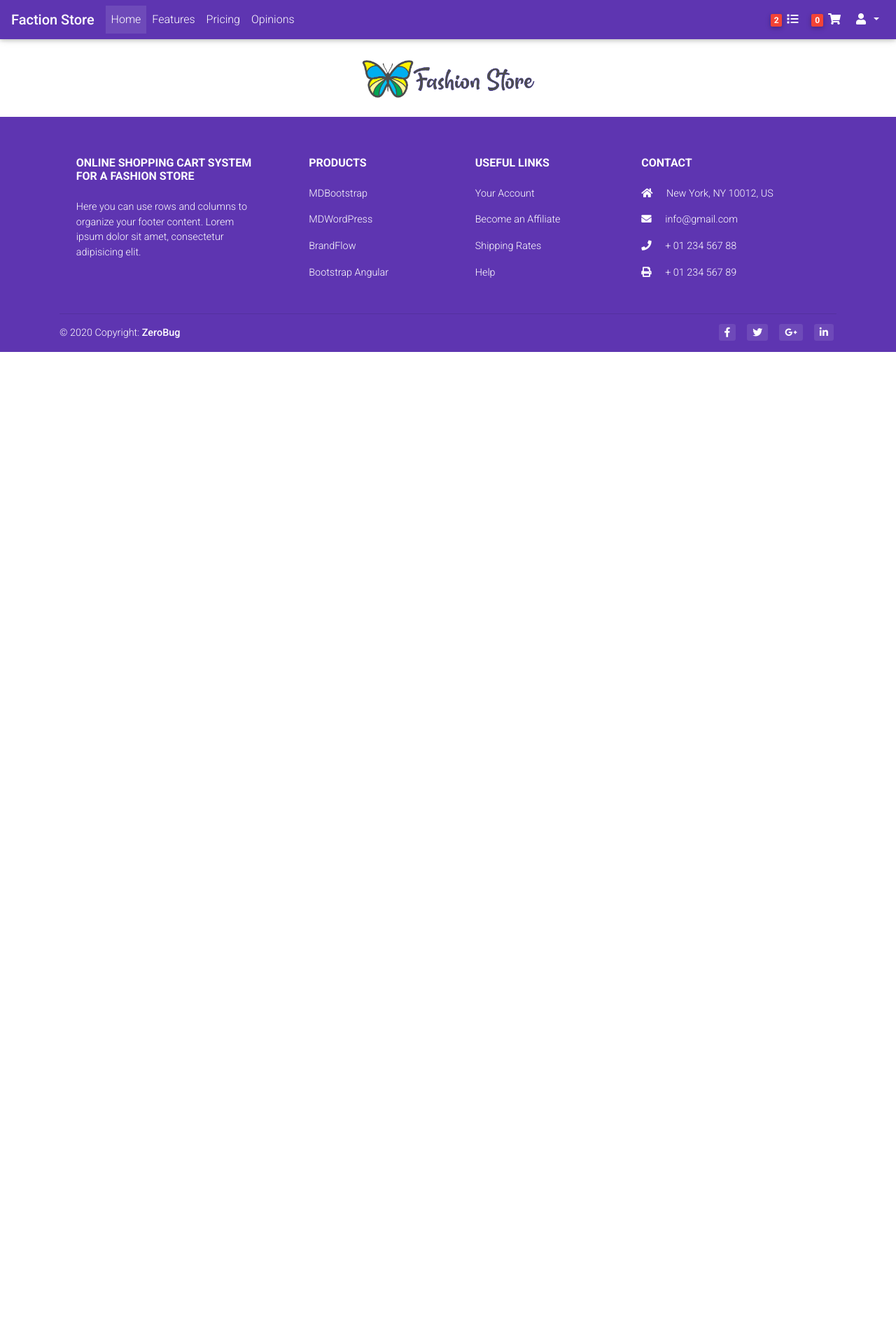
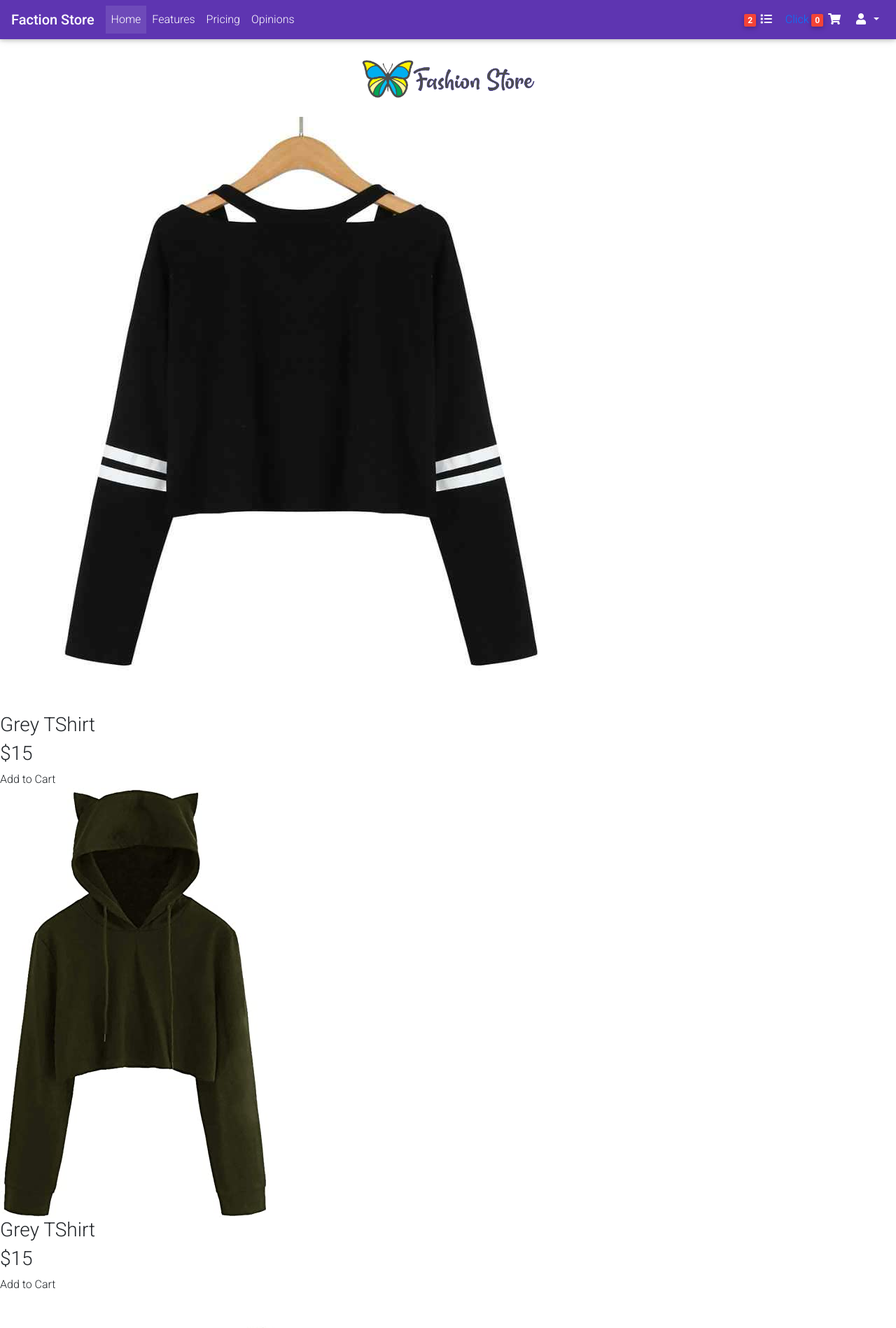
Before and after one commit to anujshashimal/Fashion-Web-App, a React (Create React App) app in the folder web/: page /cartsample in a window 1280 px wide. Shown: the top 1898 px of the page at 70% size. Before the commit the page ends 800 px from the top, so only its background shows below. Built offline with nearby package versions, Linux system fonts and the light colour scheme.

Commit message:
Cart sample pages updated

```diff
--- a/web/src/Actions/addActions.js
+++ b/web/src/Actions/addActions.js
@@ -1,10 +1,13 @@
 import {ADD_PRODUCT_TO_BACKET} from "./types";
 
-export const addBasket = () => {
+export const addBasket = (productName) => {
     return function(dispatch)  {
         console.log("Adding to the Backet")
+        console.log("Product" , productName)
+
         dispatch({
-            type: ADD_PRODUCT_TO_BACKET
+            type: ADD_PRODUCT_TO_BACKET,
+            payload: productName
         })
     }
 
--- a/web/src/App.js
+++ b/web/src/App.js
@@ -27,8 +27,8 @@ import Header from "./Components/CommonComponents/header.js";import Footer from
 //
 // {/*Anuj Import Here*/}
 import cart from './Components/CartComponents/Cart';
-
-
+import cartpage from './Components/CartComponents/CartPage';
+import cartsample from './Components/CartComponents/CartSample';
 
 
 
@@ -157,10 +157,10 @@ class App extends React.Component {
 
         return (
             <div>
-                <Header />
-                <br/><br/><br/>
-                <p align="center"><img src={logo} width="20%"/></p>
                 <BrowserRouter>
+                    <Header />
+                    <br/><br/><br/>
+                    <p align="center"><img src={logo} width="20%"/></p>
                     <Switch>
                         {/*Access authorized for - (Everyone)*/}
 
@@ -170,8 +170,8 @@ class App extends React.Component {
 
                         {/*Access authorized for - (Anuj)*/}
                         <Route path = {'/cart'} exact component={cart} />
-
-
+                        <Route path = {'/cartpage'} exact component={cartpage} />
+                        <Route path = {'/cartsample'} exact component={cartsample} />
 
 
                         {/*Access authorized for - (Laka)*/}
@@ -196,8 +196,8 @@ class App extends React.Component {
 
 
                     </Switch>
+                    <Footer/>
                 </BrowserRouter>
-                <Footer/>
             </div>
         );
     }
--- a/web/src/Components/CartComponents/Cart.js
+++ b/web/src/Components/CartComponents/Cart.js
@@ -2,13 +2,14 @@ import React, {useState} from 'react';
 import {addBasket} from "../../Actions/addActions";
 import {connect} from 'react-redux';
 import {Switch} from "react-router-dom";
+import './Styles/Style..css';
 
 const Cart = (props) =>{
     console.log(props)
     return (
         <div>
             <header>
-            <p>Hello I'm Cat</p>
+            <p>Hello I'm Cart</p>
             <button type="button" className="btn btn-primary"onClick={props.addBasket}>Add to Cart</button>
         </header>
         </div>
--- a/web/src/Components/CartComponents/CartPage.js
+++ b/web/src/Components/CartComponents/CartPage.js
@@ -0,0 +1,51 @@
+import React, {Fragment} from 'react';
+import {connect} from 'react-redux';
+import mapStateToProps from "react-redux/lib/connect/mapStateToProps";
+
+const CartPage = ({basketProps}) =>{
+    console.log(basketProps.products)
+
+    let productsinCart = [];
+
+    Object.keys(basketProps.products).forEach( function (item) {
+        console.log(item)
+        console.log(basketProps.products[item].incart)
+        if(basketProps.products[item].incart){
+            productsinCart.push(basketProps.products.item)
+        }
+        console.log(productsinCart)
+
+    })
+
+    productsinCart = productsinCart.map((productes, index) =>{
+        return (
+            <Fragment>
+
+
+            </Fragment>
+
+        )
+    })
+
+    return (
+        <div>
+            <header>
+                <div className='container'>
+                    <div className='product-header'>
+                        <h5 className='product-title'> PRODUCT </h5>
+                        <h5 className='product-sm'> PRICE</h5>
+                        <h5 className='quntity'> QUNTITY</h5>
+                        <h5 className='total'> TOTAL </h5>
+                    </div>
+                    <div className='products'>
+                    </div>
+                </div>
+            </header>
+        </div>
+    )
+}
+const mapStateToPropss = state => ({
+    basketProps : state.basketState
+})
+
+export default connect(mapStateToPropss)(CartPage);
--- a/web/src/Components/CartComponents/CartSample.js
+++ b/web/src/Components/CartComponents/CartSample.js
@@ -0,0 +1,38 @@
+import React from "react";
+import sample1 from '../../img/sample1.jpg'
+import sample2 from '../../img/sample2.jpg'
+import sample3 from '../../img/sample3.jpg'
+import {addBasket} from "../../Actions/addActions";
+import {connect} from 'react-redux';
+
+const CartSample = (props) => {
+    return (
+        <div className='container' >
+        <div className='image' >
+            <img src={sample1} alt ='' height='10%'/>
+            <h3> Grey TShirt</h3>
+            <h3>$15</h3>
+            <a onClick={() => props.addBasket('sample1')}> Add to Cart</a>
+        </div>
+            <div className='image'>
+                <img src={sample2} alt ='' height='10%'/>
+                <h3> Grey TShirt</h3>
+                <h3>$15</h3>
+                <a onClick={() => props.addBasket('sample2')}> Add to Cart</a>
+            </div>
+            <div className='image'>
+                <img src={sample3} alt ='' height='10%'/>
+                <h3> Grey TShirt</h3>
+                <h3>$15</h3>
+                <a onClick={() => props.addBasket('sample3')}> Add to Cart</a>
+            </div>
+
+
+        </div>
+
+    )
+
+
+
+}
+export default connect(null, {addBasket})(CartSample);
--- a/web/src/Components/CartComponents/Styles/Style..css
+++ b/web/src/Components/CartComponents/Styles/Style..css
@@ -0,0 +1,6 @@
+.container {
+    display: table-header-group;
+    justify-content: center;
+    flex-wrap: wrap;
+    margin-top: 50px;
+}
--- a/web/src/Components/CommonComponents/header.js
+++ b/web/src/Components/CommonComponents/header.js
@@ -1,7 +1,6 @@
-import React, {Component, useState} from 'react'; import {connect} from 'react-redux'; import {getNumbers} from "../../Actions/getActions";
+import React, {Component, useState} from 'react'; import {connect} from 'react-redux'; import {getNumbers} from "../../Actions/getActions";import{Link} from "react-router-dom";
 
 const header = (props) => {
-  console.log(props)
       return(
             <div>
 
@@ -30,7 +29,9 @@ const header = (props) => {
         </ul>
         <ul className="nav navbar-nav nav-flex-icons ml-auto"> <li className="nav-item"><a href="" className="nav-link waves-effect"><span className="badge red z-depth-1 mr-1"> 2 </span><i id="navbar-static-cart" alt="Cart" className="fas fa-list"></i><span className="sr-only"> Cart </span></a></li>
 
-		 <li className="nav-item"><a href="" className="nav-link waves-effect"> <span className="badge red z-depth-1 mr-1"> {props.basketProps.backetNumbers} </span><i id="navbar-static-cart" alt="Cart" className="fas fa-shopping-cart"></i><span className="sr-only"> Cart </span></a></li>
+		 <li className="nav-item"><a href="" className="nav-link waves-effect"><Link to='/cartpage'> Click </Link>
+
+             <span className="badge red z-depth-1 mr-1"> {props.basketProps.backetNumbers} </span><i id="navbar-static-cart" alt="Cart" className="fas fa-shopping-cart"></i><span className="sr-only"> Cart </span></a></li>
 
 
         <li className="nav-item dropdown">
--- a/web/src/Reducers/BasketReducers.js
+++ b/web/src/Reducers/BasketReducers.js
@@ -1,14 +1,46 @@
 import {ADD_PRODUCT_TO_BACKET, GET_NUMBERS_IN_BASKET} from "../Actions/types";
 
 const initialState = {
-    backetNumbers: 0
+    backetNumbers: 0,
+    cartCost: 0,
+    products: {
+        sample1:{
+            name: "sample1",
+            price: 15,
+            numbers: 0,
+            incart: false
+        },
+        sample2:{
+            name: "sample1",
+            price: 15,
+            numbers: 0,
+            incart: false
+        },
+        sample3:{
+            name: "sample1",
+            price: 15,
+            numbers: 0,
+            incart: false
+        }
+    }
 }
 
 export default (state = initialState, action) =>{
     switch(action.type) {
         case ADD_PRODUCT_TO_BACKET:
+            let addQuntity = { ...state.products[action.payload]}
+            addQuntity.numbers += 1;
+            addQuntity.incart = true;
+            console.log("Quntity is ", addQuntity)
             return {
-                backetNumbers: state.backetNumbers + 1
+                ...state,
+                backetNumbers: state.backetNumbers + 1,
+                cartCost: state.cartCost + state.products[action.payload].price,
+                products: {
+                    ...state.products,
+                    [action.payload]: addQuntity,
+
+                }
             }
 
         case GET_NUMBERS_IN_BASKET:
```
